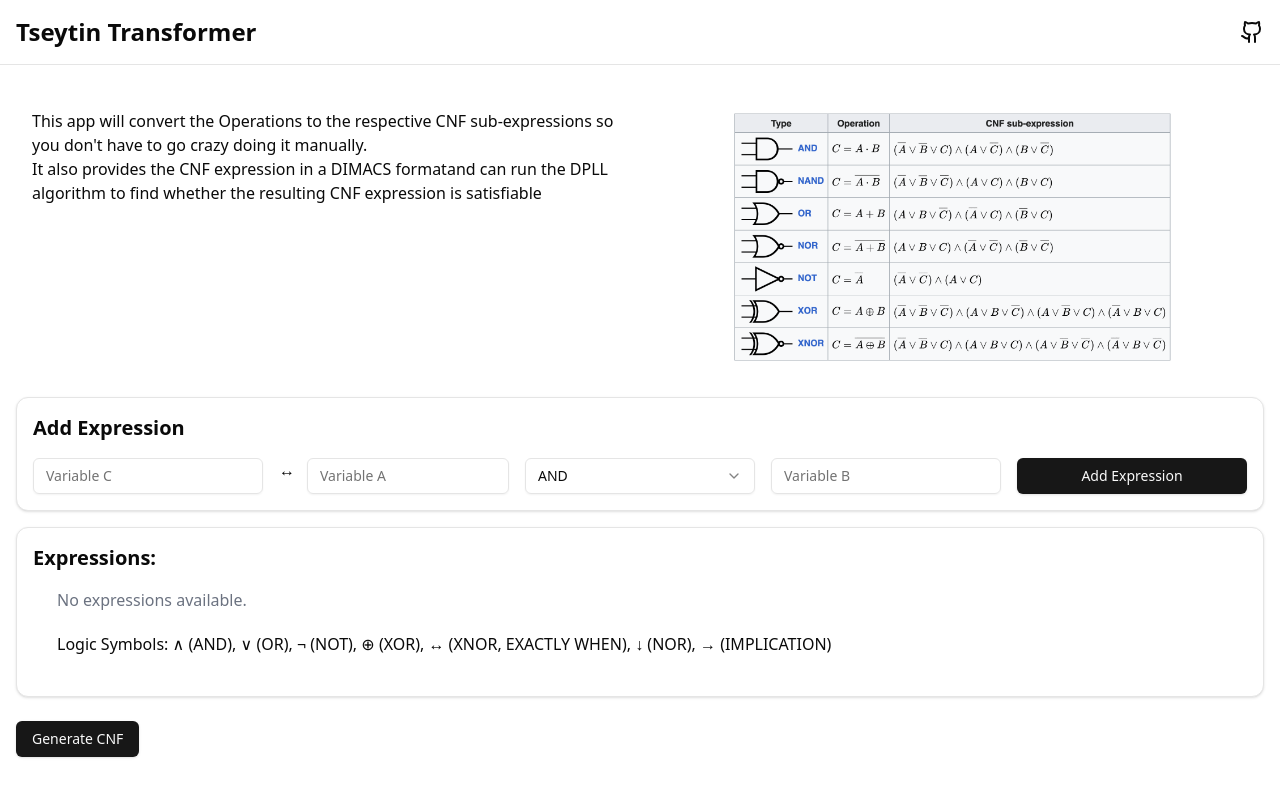
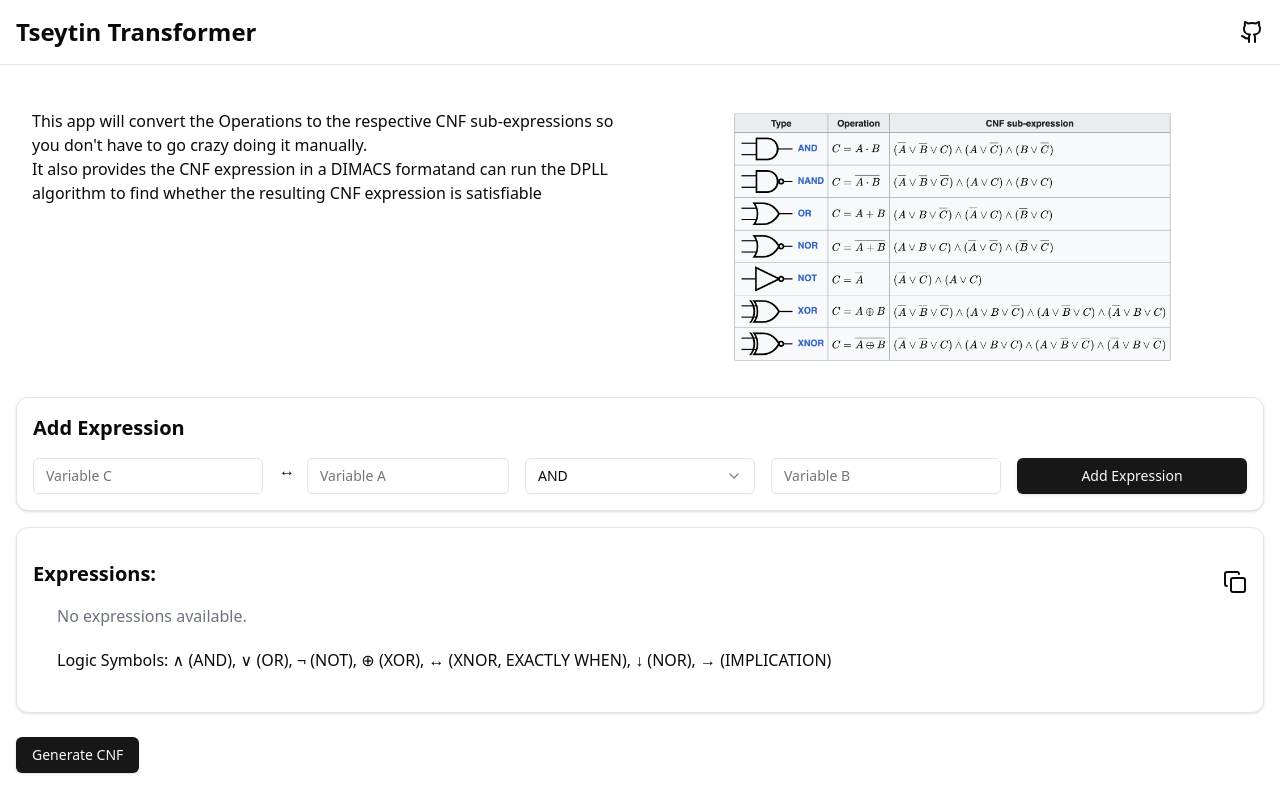
Before and after one commit to lcarilla/tseytin-transformer, a React (Vite) app: page / in a window 1280 px wide. Built offline with nearby package versions, Linux system fonts and the light colour scheme.

Commit message:
share links

```diff
--- a/src/App.tsx
+++ b/src/App.tsx
@@ -7,7 +7,22 @@ import {Button} from "@/components/ui/button.tsx";
 import {DPLLWrapper, Log} from "@/lib/dpll.ts";
 
 function App() {
-	const [expressions, setExpressions] = useState<Expr[]>([]);
+	const [expressions, setExpressions] = useState<Expr[]>(() => {
+		const urlParams = new URLSearchParams(window.location.search);
+		const shareLink = urlParams.get("expressions");
+
+		if (shareLink) {
+			try {
+				const parsedExpressions: Expr[] = JSON.parse(atob(shareLink));
+				if (Array.isArray(parsedExpressions)) {
+					return parsedExpressions;
+				}
+			} catch (error) {
+				return [];
+			}
+		}
+		return [];
+	});
 	const [cnfResults, setCnfResults] = useState<CNFClause[]>([]);
 	const [dimacsResults, setDimacsResults] = useState<string | undefined>(undefined);
 	const [dpllResults, setDpllResults] = useState<Log[]>([]);
@@ -15,6 +30,7 @@ function App() {
 	const [dpllDuration, setDpllDuration] = useState<number | undefined>(undefined);
 	const [dpllAssignments, setDpllAssignments] = useState<Record<string, boolean> | null>(null);
 	const [failFast, setFailFast] = useState<boolean>(false);
+	const [shareLink, setShareLink] = useState<string>("");
 
 	const stepsInSatisfiablePath = useMemo(() => {
 		const lastResult = dpllResults.at(-1);
@@ -25,6 +41,19 @@ function App() {
 		}
 		return prefixes;
 	}, [dpllSatisfiable, dpllResults]);
+
+	const handleExpressionsChange = (newExpressions: Expr[]) => {
+		setExpressions(newExpressions);
+
+		const newShareLink = btoa(JSON.stringify(newExpressions));
+		setShareLink(`https://${window.location.host}/?expressions=${newShareLink}`);
+		window.history.replaceState(
+			null,
+			"",
+			`${window.location.pathname}?expressions=${newShareLink}`
+		);
+	};
+
 
 	const handleGenerateCNF = () => {
 		const results = transform(expressions);
@@ -62,7 +91,8 @@ function App() {
 				</div>
 				<ExpressionList
 					expressions={expressions}
-					onExpressionsChange={setExpressions}
+					onExpressionsChange={handleExpressionsChange}
+					shareLink={shareLink}
 				/>
 				<Button
 					onClick={handleGenerateCNF}
--- a/src/components/ExpressionList.tsx
+++ b/src/components/ExpressionList.tsx
@@ -4,16 +4,18 @@ import { Button } from "@/components/ui/button";
 import { Input } from "@/components/ui/input";
 import { Select, SelectContent, SelectItem, SelectTrigger } from "@/components/ui/select";
 import { Expr, ExprType, getSymbol } from "@/lib/logic.ts";
-import {Trash2} from "lucide-react";
+import {CopyIcon, Trash2} from "lucide-react";
 
 type ExpressionListProps = {
 	onExpressionsChange: (expressions: Expr[]) => void;
 	expressions: Expr[];
+	shareLink: string
 };
 
 const ExpressionList: React.FC<ExpressionListProps> = ({
 														   onExpressionsChange,
-														   expressions
+														   expressions,
+														   shareLink
 													   }) => {
 	const [newExpression, setNewExpression] = useState<Expr>({ A: "", type: ExprType.AND, B: "", C: "" });
 
@@ -29,6 +31,14 @@ const ExpressionList: React.FC<ExpressionListProps> = ({
 
 	const handleChange = (field: keyof Expr, value: string) => {
 		setNewExpression({ ...newExpression, [field]: value });
+	};
+
+	const handleCopyLink = () => {
+		navigator.clipboard.writeText(shareLink).then(() => {
+			alert("Share link copied to clipboard!");
+		}).catch((err) => {
+			console.error("Failed to copy link: ", err);
+		});
 	};
 
 	return (
@@ -85,7 +95,10 @@ const ExpressionList: React.FC<ExpressionListProps> = ({
 
 			<div>
 				<Card className="p-4 mb-2">
-					<h2 className="text-xl font-bold mb-4">Expressions:</h2>
+					<div className="flex justify-between items-center mt-4">
+						<h2 className="text-xl font-bold mb-4">Expressions:</h2>
+						<CopyIcon onClick={handleCopyLink}>Copy Share Link</CopyIcon>
+					</div>
 					<CardContent>
 						{expressions.length > 0 ? (
 							expressions.map((expr, index) => (
```
